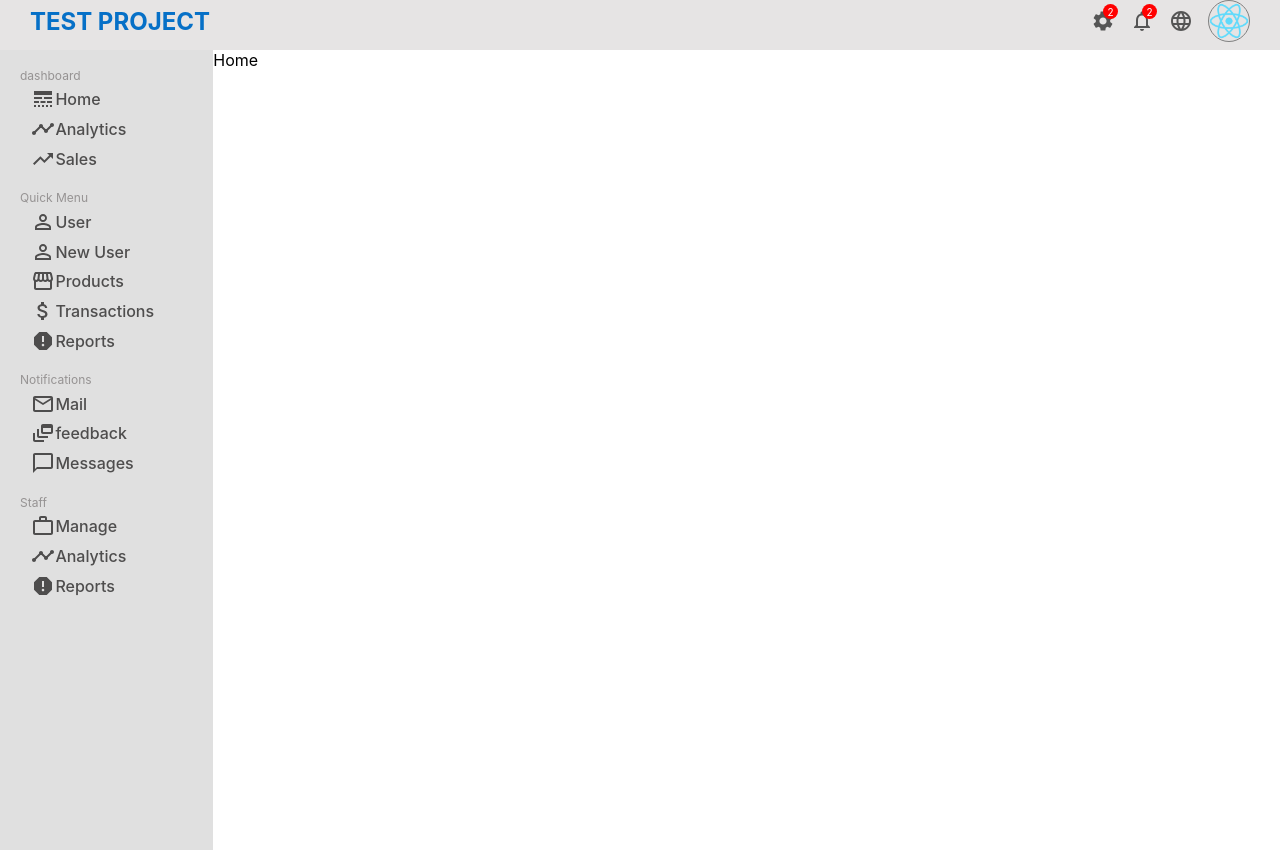
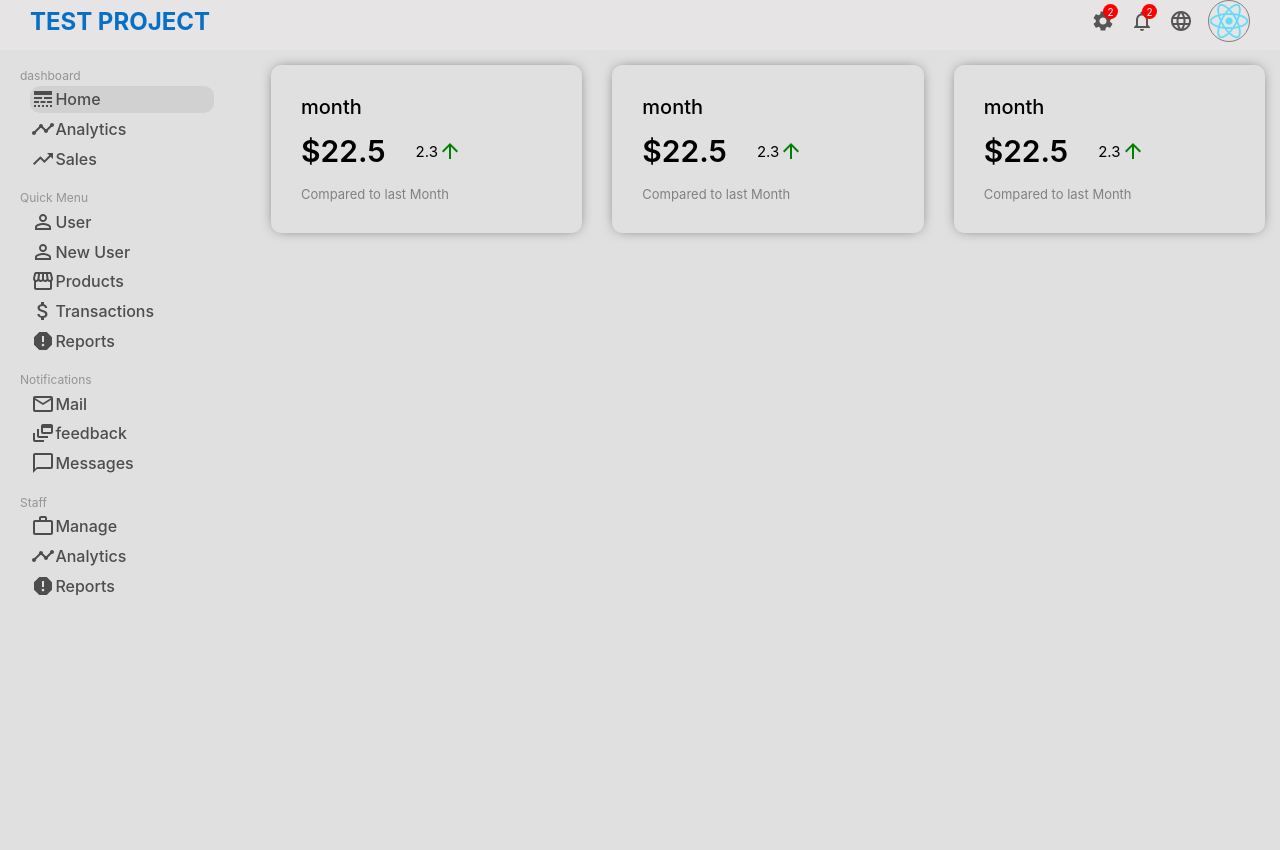
Before and after one commit to danahossini1/admin-page, a React (Create React App) app: page / in a window 1280 px wide. Built offline with nearby package versions, Linux system fonts and the light colour scheme.

Commit message:
fix sidBar & HomeFirst Fiture

```diff
--- a/src/App.css
+++ b/src/App.css
@@ -4,9 +4,10 @@
 }
 
 .contaner{
-  margin-top: 50px;
   display: flex;
 
-
-
 }
+.Link{
+  text-decoration: none;
+  color: inherit;
+}
--- /dev/null
+++ b/src/component/TopNav/Fitures/Fitures.css
@@ -0,0 +1,40 @@
+.fiture-contaner{
+    margin: 15px;
+    padding: 30px;
+    box-shadow: 0 0 14px -5px rgba(0, 0, 0, 0.75);
+    border-radius: 10px;
+    width: 30%;
+    cursor: pointer;
+
+}
+.fiture{
+}
+.fiture-title{
+    font-size: 20px;
+    font-weight:450;
+}
+.fiture-other{
+    display: flex;
+    align-items: center;
+}
+.fiture-price{
+    font-size: 30px;
+    font-weight: 600;
+
+}
+.fiture-sum{
+    display: flex;
+    align-items:center;
+    margin:20px 30px;
+
+    font-size:15px ;
+}
+.fiture-icon{
+    font-size: 30px;
+
+    color: green;
+}
+.fiture-footer{
+    font-size: 13px;
+    color: gray;
+}
--- /dev/null
+++ b/src/component/TopNav/Fitures/Fitures.jsx
@@ -0,0 +1,20 @@
+import React from 'react'
+import './Fitures.css'
+import ArrowDownwardIcon from '@mui/icons-material/ArrowDownward';
+import ArrowUpwardIcon from '@mui/icons-material/ArrowUpward';
+
+export default function Fitures() {
+  return (
+    <div className='fiture-contaner'>
+        <div className='fiture'>
+            <span className='fiture-title'>month</span>
+            <div className='fiture-other'>
+                <span className='fiture-price'>$22.5</span>
+                <span className='fiture-sum'>2.3 <ArrowUpwardIcon className='fiture-icon'/></span>
+            </div>
+            <span className='fiture-footer'>Compared to last Month</span>
+        </div>
+
+    </div>
+  )
+}
--- a/src/component/TopNav/Sidbar/Sidbar.css
+++ b/src/component/TopNav/Sidbar/Sidbar.css
@@ -1,7 +1,8 @@
 .sidbar-contaner{
     height:100vh ;
     flex: 1;
-    background: rgb(224, 224, 224)
+    background: rgb(224, 224, 224);
+    position: sticky;
 
 }
 .sidbar{
@@ -35,7 +36,7 @@
     margin-left: 10px;
 
 }
-.sid-item-li:hover{
-    background: rgb(196, 193, 193);
+.sid-item-li.active, .sid-item-li:hover{
+    background: rgb(209, 209, 209);
     border-radius: 10px;
 }
--- a/src/component/TopNav/Sidbar/Sidbar.jsx
+++ b/src/component/TopNav/Sidbar/Sidbar.jsx
@@ -1,4 +1,5 @@
 import React from 'react'
+import { Link } from 'react-router-dom';
 import './Sidbar.css'
 import LineStyleIcon from '@mui/icons-material/LineStyle';
 import TimelineIcon from '@mui/icons-material/Timeline';
@@ -19,7 +20,7 @@ export default function Sidbar() {
                 <div className='sidmenu'>
                     <div className='sid-title'>dashboard</div>
                     <ul className='sid-item'>
-                        <li className='sid-item-li'><LineStyleIcon/> Home</li>
+                      <Link to={'/'} className="Link"><li className='sid-item-li active'><LineStyleIcon/> Home</li></Link>
                         <li className='sid-item-li'>< TimelineIcon/> Analytics</li>
                         <li className='sid-item-li'><TrendingUpIcon /> Sales</li>
                     </ul>
@@ -27,9 +28,9 @@ export default function Sidbar() {
                 <div className='sidmenu'>
                     <div className='sid-title'>Quick Menu</div>
                     <ul className='sid-item'>
-                        <li className='sid-item-li'>< PermIdentityIcon/> User</li>
-                        <li className='sid-item-li'>< PermIdentityIcon/> New User</li>
-                        <li className='sid-item-li'>< StorefrontIcon/> Products</li>
+                     <Link to={'/userList'} className="Link"><li className='sid-item-li'>< PermIdentityIcon/> User</li></Link>
+                     <Link to={'/newUser'} className="Link"><li className='sid-item-li'>< PermIdentityIcon/> New User</li></Link>
+                     <Link to={'/products'} className="Link"><li className='sid-item-li'>< StorefrontIcon/> Products</li></Link>
                         <li className='sid-item-li'>< AttachMoneyIcon/> Transactions</li>
                         <li className='sid-item-li'>< ReportIcon/> Reports</li>
                     </ul>
--- a/src/component/TopNav/TopNav.css
+++ b/src/component/TopNav/TopNav.css
@@ -2,7 +2,7 @@
     width: 100%;
     height: 50px;
     background: rgb(230, 228, 228);
-    position: fixed;
+    position: sticky;
     top: 0;
     z-index: 999;
 }
--- a/src/pages/Home/Home.css
+++ b/src/pages/Home/Home.css
@@ -1,4 +1,10 @@
 .home-contaner{
-    flex: 5;
+    width: 80%;
+    background: rgb(224, 224, 224);
 
 }
+
+.Home-fitures{
+    display: flex;
+    justify-content: space-around;
+}
--- a/src/pages/Home/Home.jsx
+++ b/src/pages/Home/Home.jsx
@@ -1,8 +1,16 @@
 import React from 'react'
 import './Home.css'
+import Fitures from '../../component/TopNav/Fitures/Fitures'
 
 export default function Home() {
   return (
-    <div className='home-contaner'>Home</div>
+    <div className='home-contaner'>
+      <div className='Home-fitures'>
+        <Fitures />
+        <Fitures />
+        <Fitures />
+      </div>
+
+    </div>
   )
 }
```
